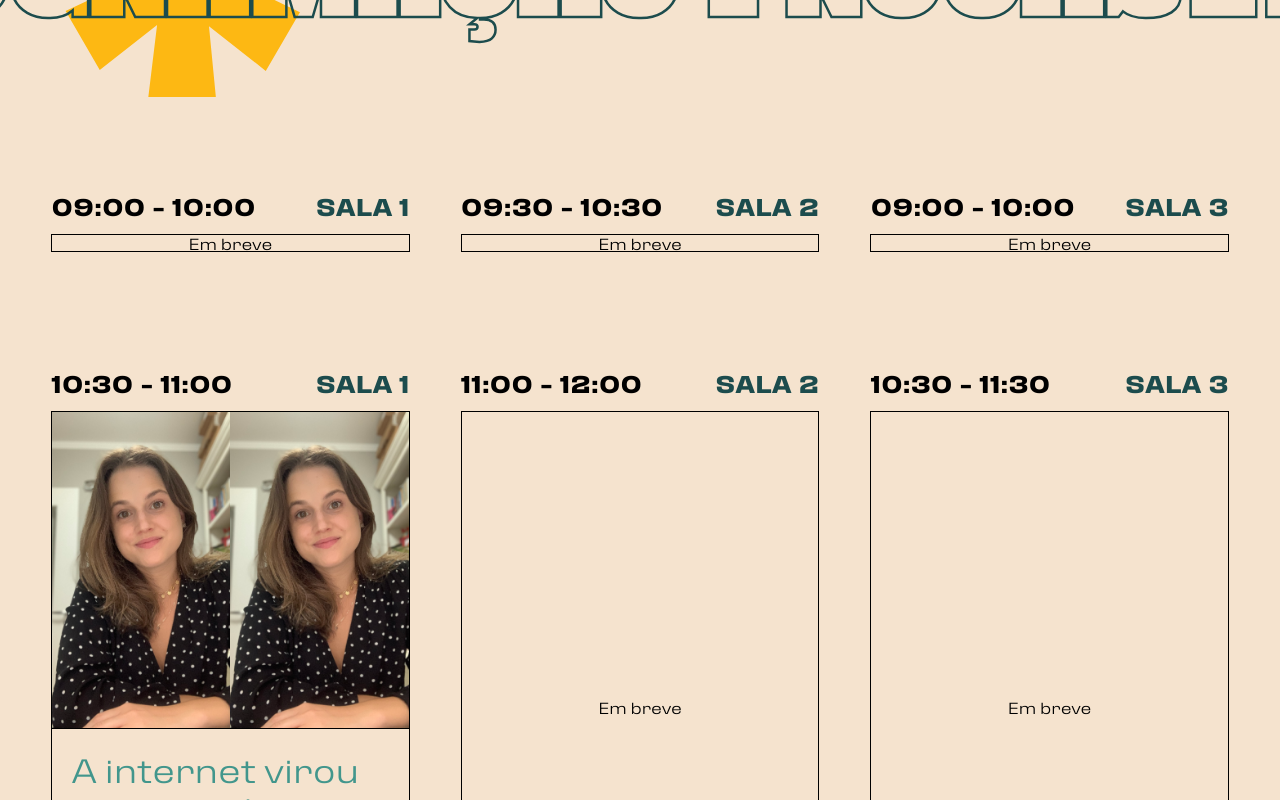
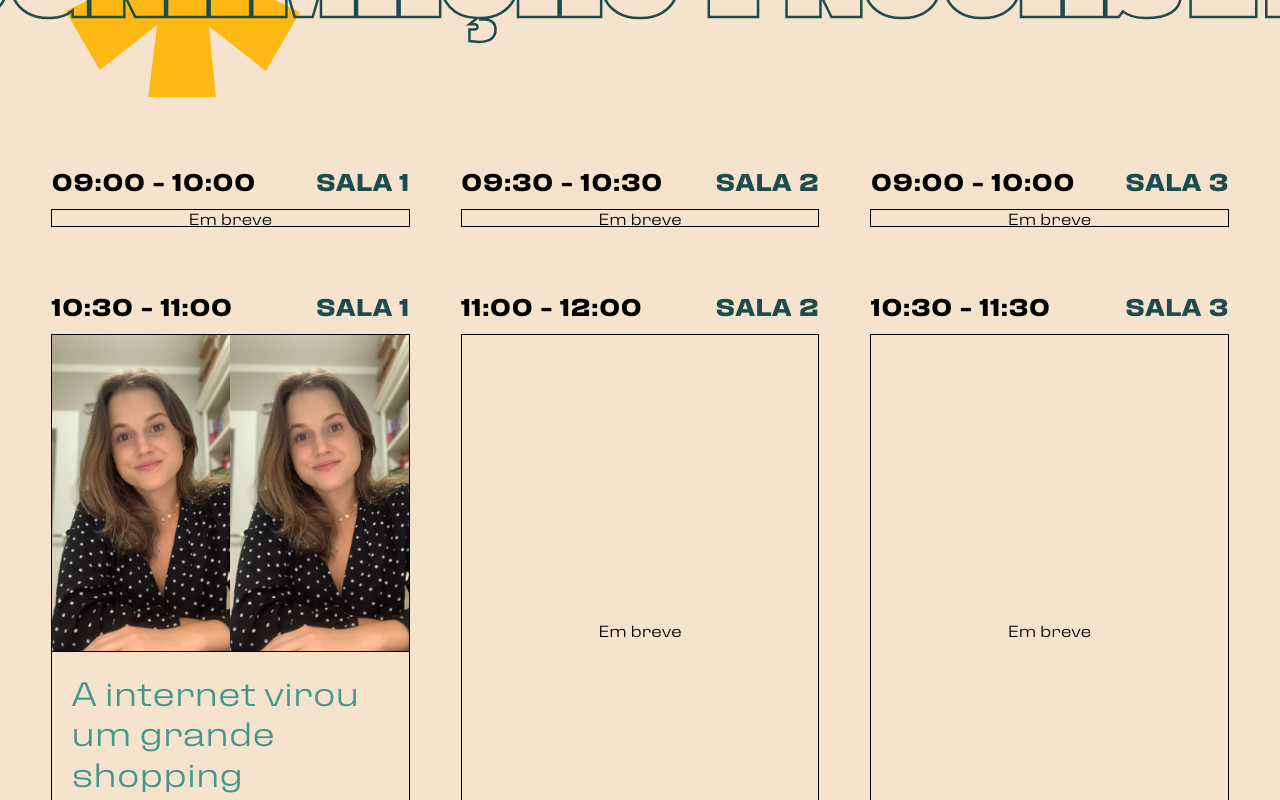
Before and after one commit to gabrnunes/shift-2022, a Next.js app: page / in a window 1280 px wide. Shown: the part 2540-3340 px from the top of the page. Built offline with nearby package versions, Linux system fonts and the light colour scheme.

Commit message:
fix: ajustar espaçamento

```diff
--- a/src/components/schedule/Schedule.module.scss
+++ b/src/components/schedule/Schedule.module.scss
@@ -8,5 +8,5 @@
     display: grid;
     grid-template-columns: 1fr 1fr 1fr;
     gap: 4vw;
-    padding: 4vw;
+    padding: 2vw 4vw;
 }
```
